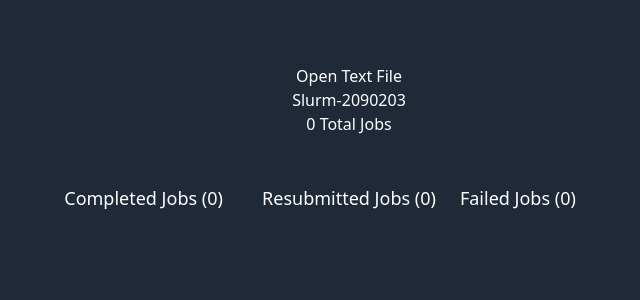
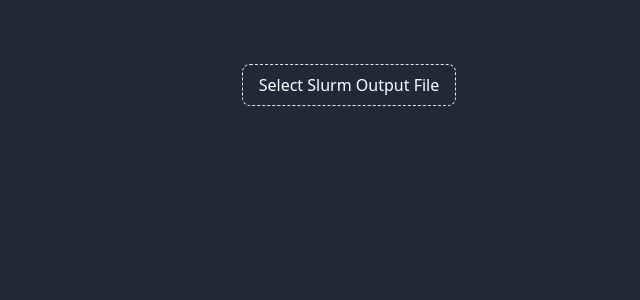
Before and after one commit to mjBerhe/slurm-gui, a React (Vite) app: page / in a window 1280 px wide. Shown: the top 300 px of the page, without its empty margins (291-931 px from the left). Built offline with nearby package versions, Linux system fonts and the light colour scheme.

Commit message:
improved ui

```diff
--- a/src/App.tsx
+++ b/src/App.tsx
@@ -1,18 +1,16 @@
-import { useState, useEffect } from "react";
+import { useState } from "react";
 // import reactLogo from './assets/react.svg'
 // import viteLogo from '/vite.svg'
 import "./App.css";
-
-// import { invoke } from "@tauri-apps/api";
-// import { BaseDirectory, readTextFile } from "@tauri-apps/api/fs";
-import { resourceDir } from "@tauri-apps/api/path";
 import { readTextFile } from "@tauri-apps/api/fs";
 import { open } from "@tauri-apps/api/dialog";
+import { SlurmDisplay } from "./components/slurmDisplay";
 
 function App() {
-  // const [count, setCount] = useState(0)
-  const [file, setFile] = useState("");
-  const [path, setPath] = useState("");
+  const [selectedFile, setSelectedFile] = useState<{
+    pathName: string;
+    contents: string;
+  }>();
 
   const handleOpen = async () => {
     try {
@@ -22,82 +20,31 @@
       });
       if (!selectedPath) return;
       const contents = await readTextFile(selectedPath as string);
-      console.log(selectedPath, contents);
-      setFile(contents);
+      // console.log(selectedPath, contents);
+      setSelectedFile({ pathName: selectedPath as string, contents: contents });
       // now we have the file contents
     } catch (err) {
       console.error(err);
     }
   };
 
-  const allStrings = file.split(/\r?\n/);
-  console.log(`Total strings: ${allStrings.length}`);
-
-  const regex = /Job (\d+)/;
-
-  const totalJobs = [
-    ...new Set(
-      allStrings
-        .map((x) => {
-          const match = x.match(regex);
-          return match ? match[1] : null;
-        })
-        .filter((x) => x !== null)
-    ),
-  ].length;
-
-  const allCompletedJobs = allStrings.filter((x) =>
-    x.includes("completed successfully.")
-  );
-  console.log(`Completed Jobs: ${allCompletedJobs.length}`);
-  const uniqueCompletedJobs = [...new Set(allCompletedJobs)];
-
-  const resubmittedJobs = allStrings.filter((x) => x.includes("resubmitted with ID"));
-
-  const failedJobs = allStrings.filter(
-    (x) =>
-      x.includes("failed") ||
-      x.includes("does not end with: pALM successfully finishes the run")
-  );
-  console.log(failedJobs.length);
-
-  const completeJobsStrings = allStrings.filter((x) => x === "Complete jobs: 0.");
-  console.log(`Complete jobs string amount: ${completeJobsStrings.length}`);
-
   return (
     <main className="flex min-h-screen flex-col items-center text-white w-screen bg-gray-800">
       <div className="container flex flex-col items-center px-4 py-16">
-        <button onClick={handleOpen}>Open Text File</button>
-        <div className="w-full text-center">Slurm-2090203</div>
-        <div className="">{totalJobs} Total Jobs</div>
-        <div className="grid grid-cols-3 gap-6 mt-12">
-          <div className="flex flex-col">
-            <span className="text-lg">Completed Jobs ({uniqueCompletedJobs.length})</span>
-            <div className="flex flex-col mt-2">
-              {uniqueCompletedJobs.map((x) => (
-                <span key={x}>{x}</span>
-              ))}
-            </div>
+        <div className="">
+          <button
+            onClick={handleOpen}
+            className="border border-dashed px-4 py-2 rounded-lg font-medium"
+          >
+            Select Slurm Output File
+          </button>
+        </div>
+
+        {selectedFile && (
+          <div className="mt-6">
+            <SlurmDisplay file={selectedFile} />
           </div>
-
-          <div className="flex flex-col">
-            <span className="text-lg">Resubmitted Jobs ({resubmittedJobs.length})</span>
-            <div className="flex flex-col mt-2">
-              {resubmittedJobs.map((x) => (
-                <span key={x}>{x}</span>
-              ))}
-            </div>
-          </div>
-
-          <div className="flex flex-col">
-            <span className="text-lg">Failed Jobs ({failedJobs.length})</span>
-            <div className="flex flex-col mt-2">
-              {failedJobs.map((x) => (
-                <span key={x}>{x}</span>
-              ))}
-            </div>
-          </div>
-        </div>
+        )}
       </div>
     </main>
   );
--- /dev/null
+++ b/src/components/slurmDisplay.tsx
@@ -0,0 +1,89 @@
+export const SlurmDisplay: React.FC<{ file: { pathName: string; contents: string } }> = (
+  props
+) => {
+  const { file } = props;
+  const { pathName, contents } = file;
+
+  // gets everything after the last backslash (getting the file name)
+  const fileName = pathName.match(/(?<=\\)[^\\$]*$/);
+
+  // splits file contents line by line
+  const allStrings = contents.split(/\r?\n/);
+  console.log(`Total strings: ${allStrings.length}`);
+
+  const regex = /Job (\d+)/;
+
+  const totalJobs = [
+    ...new Set(
+      allStrings
+        .map((x) => {
+          const match = x.match(regex);
+          return match ? match[1] : null;
+        })
+        .filter((x) => x !== null)
+    ),
+  ].length;
+
+  const allCompletedJobs = allStrings.filter((x) =>
+    x.includes("completed successfully.")
+  );
+  console.log(`Completed Jobs: ${allCompletedJobs.length}`);
+  const uniqueCompletedJobs = [...new Set(allCompletedJobs)];
+
+  const resubmittedJobs = allStrings.filter((x) => x.includes("resubmitted with ID"));
+
+  const failedJobs = allStrings.filter(
+    (x) =>
+      x.includes("failed") ||
+      x.includes("does not end with: pALM successfully finishes the run")
+  );
+  console.log(failedJobs.length);
+
+  const completeJobsStrings = allStrings.filter((x) => x === "Complete jobs: 0.");
+  console.log(`Complete jobs string amount: ${completeJobsStrings.length}`);
+
+  return (
+    <div className="flex flex-col items-center">
+      <div className="w-full text-center">{fileName}</div>
+      <div className="">{totalJobs} Total Jobs</div>
+
+      <div className="grid grid-cols-3 gap-6 mt-12 min-w-[800px]">
+        <div className="flex flex-col border border-red-700 rounded-lg px-2 max-h-[500px] max-w-[300px] overflow-y-auto bg-red-500/10">
+          <div className="flex flex-col items-center mt-4">
+            <span className="text-xl font-bold">Failed Jobs</span>
+            <span className="font-medium">({failedJobs.length})</span>
+          </div>
+          <div className="flex flex-col mt-4 items-center text-center">
+            {failedJobs.map((x) => (
+              <span key={x}>{x}</span>
+            ))}
+          </div>
+        </div>
+
+        <div className="flex flex-col border border-yellow-700 rounded-lg px-2 max-h-[500px] max-w-[300px] overflow-y-auto bg-yellow-500/10">
+          <div className="flex flex-col items-center mt-4">
+            <span className="text-xl font-bold">Resubmitted Jobs</span>
+            <span className="font-medium">({resubmittedJobs.length})</span>
+          </div>
+          <div className="flex flex-col mt-4 items-center text-center">
+            {resubmittedJobs.map((x) => (
+              <span key={x}>{x}</span>
+            ))}
+          </div>
+        </div>
+
+        <div className="flex flex-col border border-green-700 rounded-lg px-2 max-h-[500px] max-w-[300px] overflow-y-auto bg-green-500/10">
+          <div className="flex flex-col items-center mt-4">
+            <span className="text-xl font-bold">Completed Jobs</span>
+            <span className="font-medium">({uniqueCompletedJobs.length})</span>
+          </div>
+          <div className="flex flex-col mt-4 items-center text-center">
+            {uniqueCompletedJobs.map((x) => (
+              <span key={x}>{x}</span>
+            ))}
+          </div>
+        </div>
+      </div>
+    </div>
+  );
+};
```
